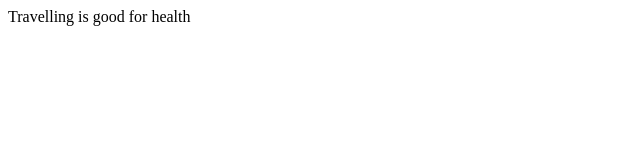
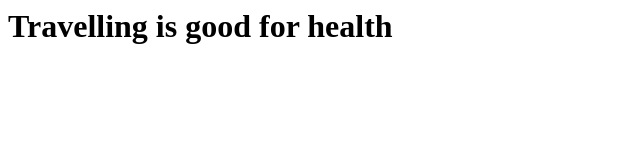
Before and after one commit to MashaallahH/Hicoders, a plain HTML site: page free_code_camp.html in a window 1280 px wide. Shown: the whole page, without its empty margins (0-640 px from the left). Drawn offline with Linux system fonts and the light colour scheme.

Commit message:
Update free_code_camp.html

```diff
--- a/free_code_camp.html
+++ b/free_code_camp.html
@@ -3,6 +3,6 @@
 
   </head>
   <body>
-    <p> Travelling is good for health </p>
+    <h1> Travelling is good for health </h1>
   </body>
 </html>
```
